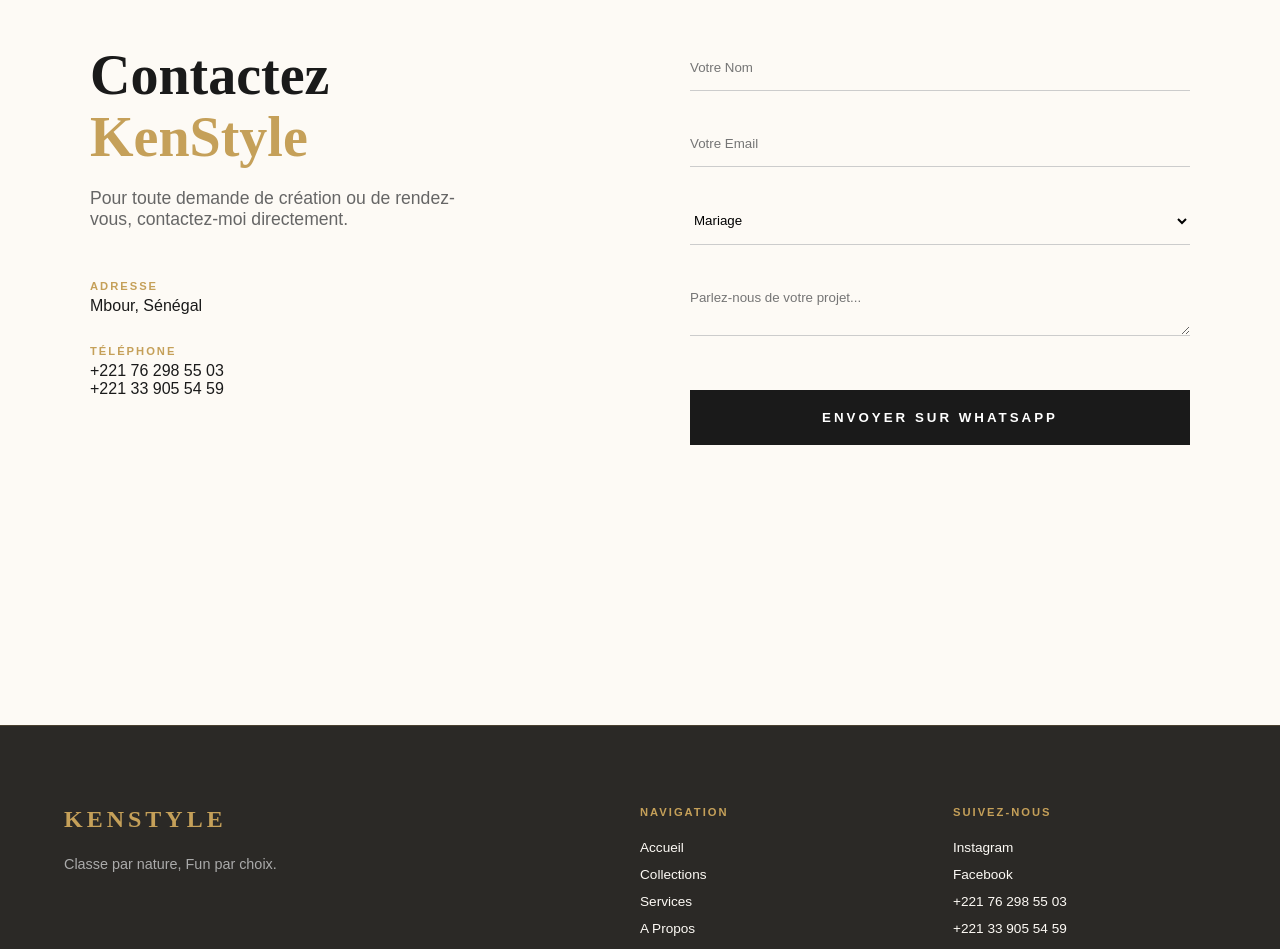
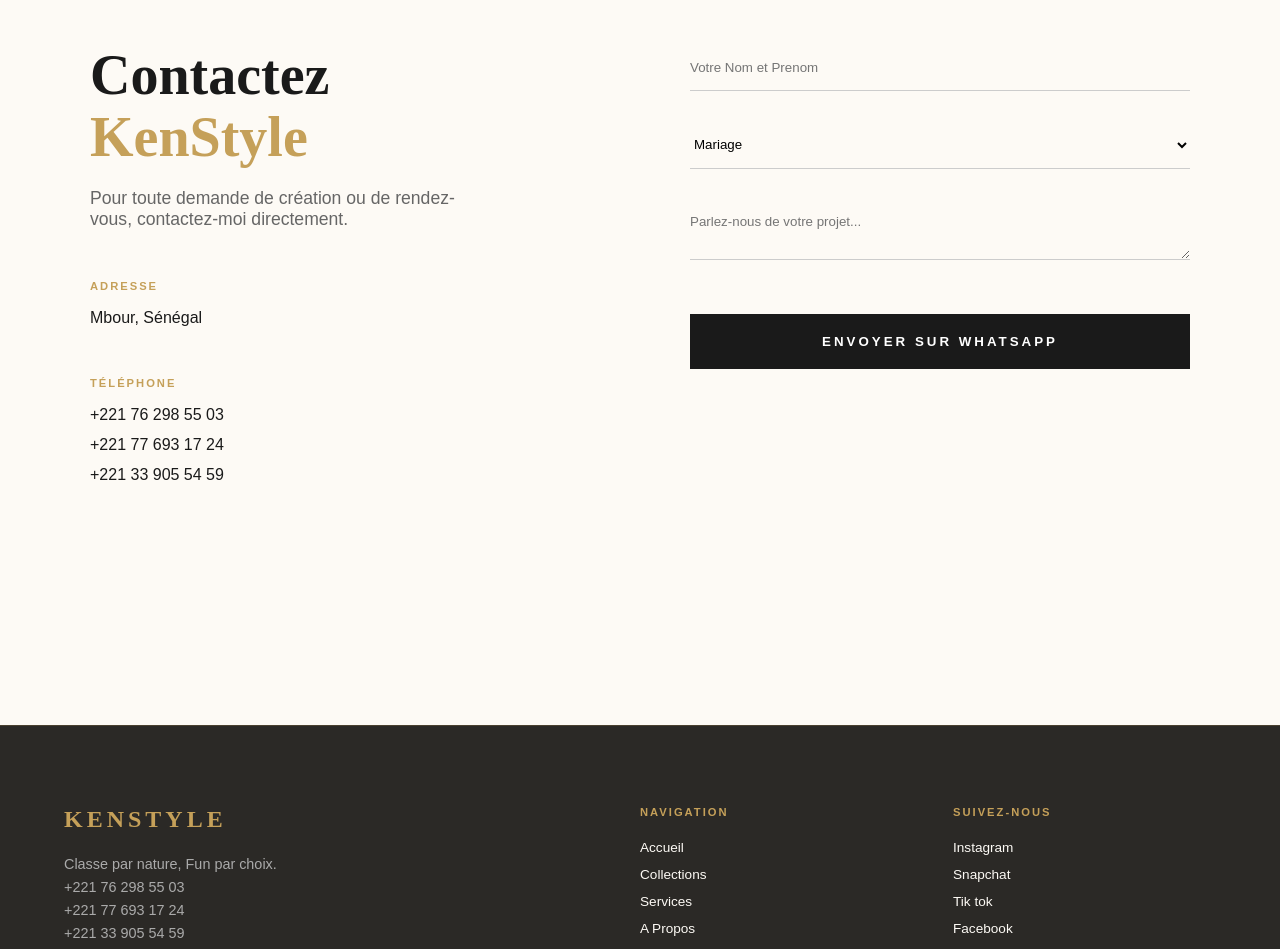
Before and after one commit to Abdou-dev0/kenstyle, a Next.js app: page /contact in a window 1280 px wide. Shown: the part 160-1109 px from the top of the page. Built offline with nearby package versions, Linux system fonts and the light colour scheme.

Commit message:
Changement des numeros de telephone

```diff
--- a/src/app/contact/Contact.module.css
+++ b/src/app/contact/Contact.module.css
@@ -32,7 +32,10 @@
 }
 
 .infoBlock {
-  margin-bottom: 30px;
+  margin-bottom: 50px;
+  display: flex;
+  flex-direction: column;
+  gap: 12px;
 }
 
 .infoBlock strong {
--- a/src/app/contact/page.js
+++ b/src/app/contact/page.js
@@ -3,12 +3,12 @@
 import styles from './Contact.module.css';
 
 export default function Contact() {
-  const [formData, setFormData] = useState({ nom: '', email: '', type: 'Mariage', projet: '' });
+  const [formData, setFormData] = useState({ nom: '', choix: 'Mariage', projet: '' });
 
   const handleWhatsApp = (e) => {
     e.preventDefault();
-    const numero = "221762985503";
-    const message = `Bonjour KenStyle, je suis ${formData.nom}.%0A%0AProjet: ${formData.type}%0A${formData.projet}`;
+    const numero = "221776931724";
+    const message = `Bonjour KenStyle, je m'appel ${formData.nom}.%0A%0AChoix: ${formData.choix},%0A%0AMessage: ${formData.projet}`;
     window.open(`https://wa.me/${numero}?text=${message}`, '_blank');
   };
 
@@ -16,7 +16,6 @@
     <main className={styles.main}>
       <div className={styles.container}>
 
-        {/* Section Gauche : Infos avec style */}
         <div className={styles.infoSide}>
           <h1 className={styles.title}>Contactez <br/><span>KenStyle</span></h1>
           <p className={styles.desc}>Pour toute demande de création ou de rendez-vous, contactez-moi directement.</p>
@@ -29,20 +28,19 @@
             <div className={styles.infoBlock}>
               <strong>TÉLÉPHONE</strong>
               <p>+221 76 298 55 03</p>
+              <p>+221 77 693 17 24</p>
               <p>+221 33 905 54 59</p>
             </div>
           </div>
         </div>
 
-        {/* Section Droite : Formulaire épuré */}
+        {/* Section Droite : Formulaire */}
         <form className={styles.form} onSubmit={handleWhatsApp}>
           <div className={styles.inputGroup}>
-            <input type="text" placeholder="Votre Nom" required onChange={(e) => setFormData({...formData, nom: e.target.value})} />
+            <input type="text" placeholder="Votre Nom et Prenom" required onChange={(e) => setFormData({...formData, nom: e.target.value})} />
           </div>
-          <div className={styles.inputGroup}>
-            <input type="email" placeholder="Votre Email" required onChange={(e) => setFormData({...formData, email: e.target.value})} />
-          </div>
-          <select className={styles.select} onChange={(e) => setFormData({...formData, type: e.target.value})}>
+
+          <select className={styles.select} onChange={(e) => setFormData({...formData, choix: e.target.value})}>
             <option value="Mariage">Mariage</option>
             <option value="Traditionnel">Traditionnel</option>
             <option value="Prêt-à-porter">Prêt-à-porter</option>
--- a/src/app/layout.js
+++ b/src/app/layout.js
@@ -1,10 +1,10 @@
 import "./globals.css";
-import Navbar from "../components/Navbar"; // Vérifie bien le chemin vers ton composant
-import Footer from "../components/Footer"; // Importe aussi le footer pour la cohérence
+import Navbar from "../components/Navbar";
+import Footer from "../components/Footer";
 
 export const metadata = {
-  title: "KenStyle | Styliste Modéliste à Dakar",
-  description: "L'élégance sur mesure et le savoir-faire de la haute couture sénégalaise.",
+  title: "KenStyle | Styliste Modéliste à Mbour",
+  description: "Classe par nature, Fun par choix.",
 };
 
 export default function RootLayout({ children }) {
--- a/src/components/Footer.js
+++ b/src/components/Footer.js
@@ -10,6 +10,9 @@
         <div className={styles.brand}>
           <h2 className={styles.logo}>KENSTYLE</h2>
           <p>Classe par nature, Fun par choix.</p>
+          <p className={styles.phone}>+221 76 298 55 03</p>
+          <p className={styles.phone}>+221 77 693 17 24</p>
+          <p className={styles.phone}>+221 33 905 54 59</p>
         </div>
 
         {/* Colonne 2 : Liens rapides */}
@@ -22,13 +25,12 @@
           <Link href="/contact">Contact</Link>
         </div>
 
-        {/* Colonne 3 : Contact & Réseaux */}
         <div className={styles.contact}>
           <h3>SUIVEZ-NOUS</h3>
-          <a href="https://www.instagram.com/kenstyle125/" target="_blank">Instagram</a>
+          <a href="https://www.instagram.com/ken_barhamm/" target="_blank">Instagram</a>
+          <a href="https://www.snapchat.com/@kenbarham05" target="_blank">Snapchat</a>
+          <a href="https://www.tiktok.com/@kenbarham" target="_blank">Tik tok</a>
           <a href="https://www.facebook.com/kencas.ndiay" target="_blank">Facebook</a>
-          <p className={styles.phone}>+221 76 298 55 03</p>
-          <p className={styles.phone}>+221 33 905 54 59</p>
         </div>
 
       </div>
```
